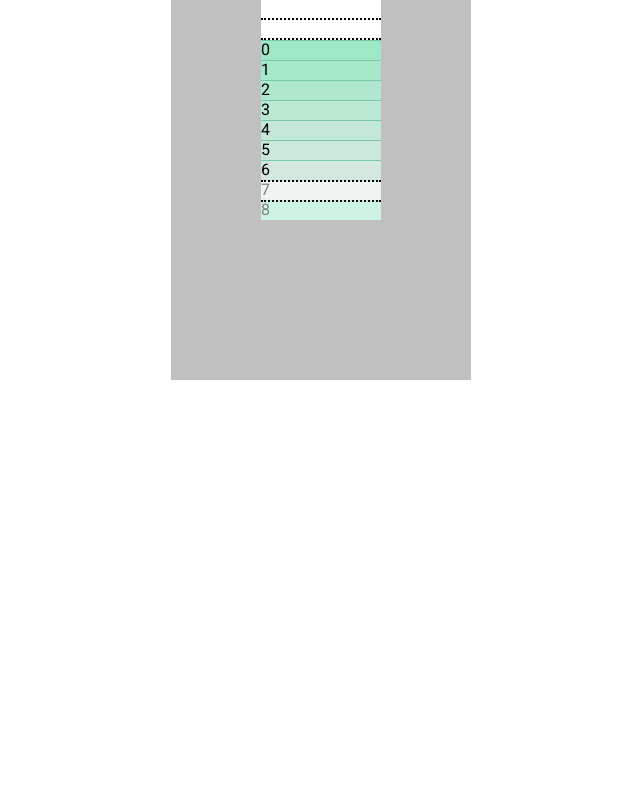
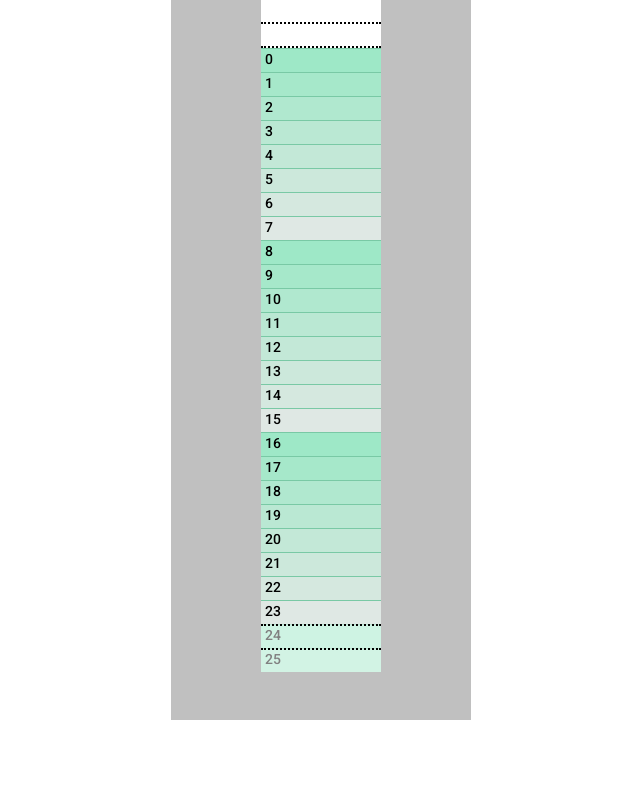
Before and after one commit to igor-colyaskin/zoomer, a website built with webpack: page src/template.html in a window 1280 px wide. Shown: the whole page, without its empty margins (319-959 px from the left). Built offline with nearby package versions, Linux system fonts and the light colour scheme.

Commit message:
all works with 2 speed, window height change works

```diff
--- a/src/js/bll/store.js
+++ b/src/js/bll/store.js
@@ -1,9 +1,9 @@
 export const store = {
     _state: {
         shift: 0,
-        windowHeight: 10,
-        elementHeight: 20,
-        elementNumber: 100,
+        windowHeight: 24,
+        elementHeight: 24,
+        elementNumber: 400,
         shiftDirection: 0,
         slowShift: false,
         quickShift: false,
@@ -23,10 +23,12 @@ export const store = {
                 let {elementNumber, windowHeight} = this._state
 
                 let shifter = setInterval(() => {
+                    console.log(this._state.shift)
+
                     if (this._state.shiftDirection === 0 ||
                         !this._state.slowShift ||
                         this._state.shift === 0 && this._state.shiftDirection < 0 ||
-                        (this._state.shift === (elementNumber - windowHeight + 3) && this._state.shiftDirection > 0)
+                        (this._state.shift === (elementNumber - windowHeight) && this._state.shiftDirection > 0)
                     ) {
                         clearInterval(shifter)
                         return
@@ -34,7 +36,7 @@ export const store = {
 
                     const newState = this._state.shift + action.payload.shiftDirection
                     this._state.shift = newState
-                    const listPosition = 40 - newState * 20
+                    const listPosition = 48 - newState * 24
                     container.style.top = `${listPosition}px`
                 }, 200)
                 break
@@ -53,7 +55,7 @@ export const store = {
                     if (this._state.shiftDirection === 0 ||
                         !this._state.quickShift ||
                         this._state.shift === 0 && this._state.shiftDirection < 0 ||
-                        (this._state.shift === (elementNumber - windowHeight + 3) && this._state.shiftDirection > 0)
+                        (this._state.shift === (elementNumber - windowHeight) && this._state.shiftDirection > 0)
                     ) {
                         clearInterval(shifterQuick)
                         return
@@ -61,7 +63,7 @@ export const store = {
 
                     const newState = this._state.shift + action.payload.shiftDirection
                     this._state.shift = newState
-                    const listPosition = 40 - newState * 20
+                    const listPosition = 48 - newState * 24
                     container.style.top = `${listPosition}px`
                 }, 10)
 
--- a/src/js/components/ListContainer.js
+++ b/src/js/components/ListContainer.js
@@ -3,7 +3,7 @@ import {BACKGROUND_ARRAY} from '../constants/BACKGROUND_ARRAY'
 
 export const ListContainer = () => {
     const {shift, elementHeight, elementNumber} = store.getState()
-    const listPosition = 40 - shift * 20
+    const listPosition = 48 - shift * 20
 
 
     const container = document.createElement('div')
@@ -11,14 +11,19 @@ export const ListContainer = () => {
     container.style.top = `${listPosition}px`
 
     const arr = Array(elementNumber).fill(0)
-    arr.map((element, index) => {
-        const div = document.createElement('div')
-        div.classList.add('point')
-        div.setAttribute('id', `point-${index + 1}`)
-        div.style.height = `${elementHeight}px`
-        div.style.background = `rgb(${BACKGROUND_ARRAY[index % 8]})`
-        container.append(div)
-        div.innerText = index
+    arr.map((el, index) => {
+        const elementContainer = document.createElement('div')
+        elementContainer.classList.add('element-container')
+        elementContainer.setAttribute('id', `element-container-${index + 1}`)
+        elementContainer.style.maxHeight = `${elementHeight}px`
+
+        const elementContent = document.createElement('div')
+        elementContent.classList.add('element-content')
+        elementContent.style.background = `rgb(${BACKGROUND_ARRAY[index % 8]})`
+        elementContent.innerText = index
+
+        elementContainer.append(elementContent)
+        container.append(elementContainer)
     })
     return container
 }
--- a/src/js/components/Window.js
+++ b/src/js/components/Window.js
@@ -8,7 +8,7 @@ export const Window = () => {
     const {windowHeight, elementHeight} = store.getState()
     const window = document.createElement('div')
     window.classList.add('window')
-    window.style.height = `${windowHeight * elementHeight + 20}px`
+    window.style.height = `${windowHeight * 24 + 96}px`
 
     const scrollTopSlow = ScrollButton('scroll-top-slow', 'SHIFT_SLOW', 1)
     const scrollTopQuick = ScrollButton('scroll-top-quick', 'SHIFT_QUICK', 1)
--- a/src/styles/main.scss
+++ /dev/null
@@ -1,7 +0,0 @@
-$font-size: 1rem;
-$font-color: blue;
-
-html {
-    font-size: $font-size;
-    color: $font-color;
-}
--- a/src/styles/scss/layout/_list.scss
+++ b/src/styles/scss/layout/_list.scss
@@ -1,26 +1,39 @@
 .scroll {
   position: absolute;
-  height: 20px;
+  height: 24px;
   width: 120px;
   background: rgba(255, 255, 255, 0.5);
   box-sizing: border-box;
 }
-.point {
+
+.element-container {
+  box-sizing: border-box;
+}
+
+.element-content{
+  height: 24px;
   border-top: 1px solid rgb(121, 201, 165);
+  padding: 2px 4px;
+  font-family: Roboto;
+  font-size: 14px;
+  font-weight: 500;
 }
+
 .scroll-top-quick {
   top: 0;
   border-bottom: 2px dotted black;
 }
+
 .scroll-top-slow {
-  top: 20px;
+  top: 24px;
   border-bottom: 2px dotted black;
 }
 
 .scroll-bottom-slow {
-  bottom: 20px;
+  bottom: 24px;
   border-top: 2px dotted black;
 }
+
 .scroll-bottom-quick {
   bottom: 0;
   border-top: 2px dotted black;
--- a/src/styles/scss/layout/_page.scss
+++ b/src/styles/scss/layout/_page.scss
@@ -1,5 +1,5 @@
 .wrapper {
-  height: 380px;
+  height: 720px;
   width: 300px;
   margin: 0 auto;
   background: silver;
--- a/src/styles/scss/style.scss
+++ b/src/styles/scss/style.scss
@@ -1,6 +1,6 @@
-@import url('https://fonts.googleapis.com/css2?family=Roboto:wght@400;500;600;700;900&display=swap');
+@import url('https://fonts.googleapis.com/css2?family=Roboto:wght@300;400;500;700;900&display=swap');
 @import url('https://fonts.googleapis.com/css2?family=Inconsolata:wght@400;500;600;700;900&display=swap');
 @import 'base/normalizer';
 @import 'base/reset';
-@import 'layout/page';
+@import 'layout/_page.scss';
 @import 'layout/_list.scss';
```
